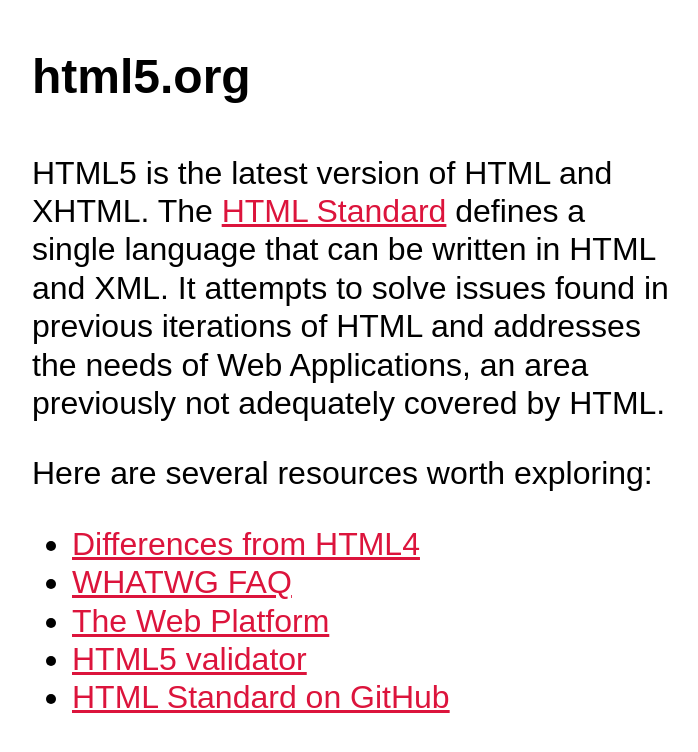
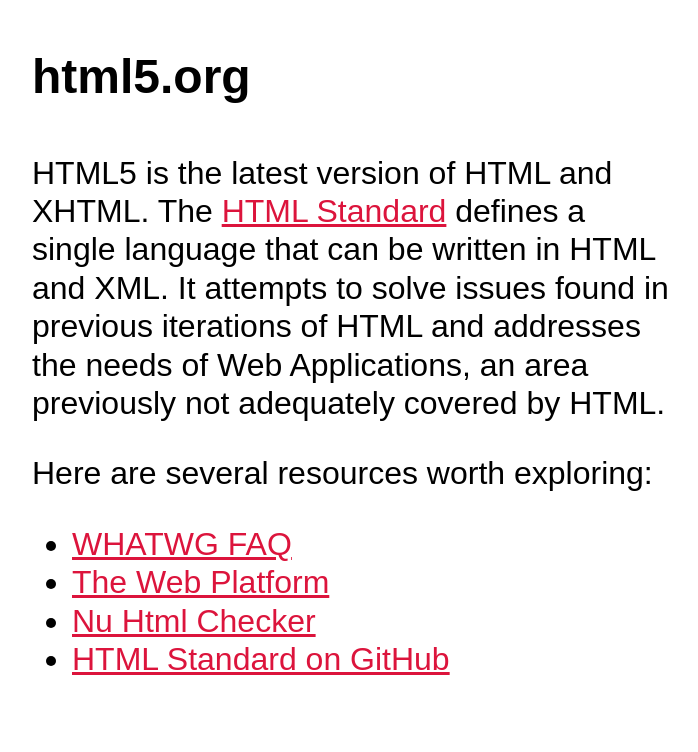
Before and after one commit to whatwg/misc-server, a plain HTML site: page html5.org/index.htm in a window 1280 px wide. Shown: the whole page, without its empty margins (288-986 px from the left). Drawn offline with Linux system fonts and the light colour scheme.

Commit message:
Make html-differences.whatwg.org redirect
Fixes #100.

```diff
--- a/html5.org/index.htm
+++ b/html5.org/index.htm
@@ -15,19 +15,17 @@
  <body>
   <h1>html5.org</h1>
   <p>HTML5 is the latest version of HTML and XHTML. The
-  <a href="//html.spec.whatwg.org/multipage/">HTML Standard</a> defines a
+  <a href="https://html.spec.whatwg.org/multipage/">HTML Standard</a> defines a
   single language that can be written in HTML and XML. It attempts to
   solve issues found in previous iterations of HTML and addresses the
   needs of Web Applications, an area previously not adequately covered by
   HTML.</p>
   <p>Here are several resources worth exploring:</p>
   <ul>
-   <li><a href="//html-differences.whatwg.org/">Differences from
-    HTML4</a></li>
-   <li><a href="//wiki.whatwg.org/wiki/FAQ">WHATWG FAQ</a></li>
-   <li><a href="//platform.html5.org/">The Web Platform</a></li>
-   <li><a href="//html5.validator.nu/">HTML5 validator</a></li>
-   <li><a href="//github.com/whatwg/html">HTML Standard on GitHub</a></li>
+   <li><a href="https://whatwg.org/faq">WHATWG FAQ</a></li>
+   <li><a href="https://platform.html5.org/">The Web Platform</a></li>
+   <li><a href="https://checker.html5.org/">Nu Html Checker</a></li>
+   <li><a href="https://github.com/whatwg/html">HTML Standard on GitHub</a></li>
   </ul>
  </body>
 </html>
```
Also changed, not shown: test/redirects.js (+1 -0 lines), debian/marquee/README.md, 1 other file.
